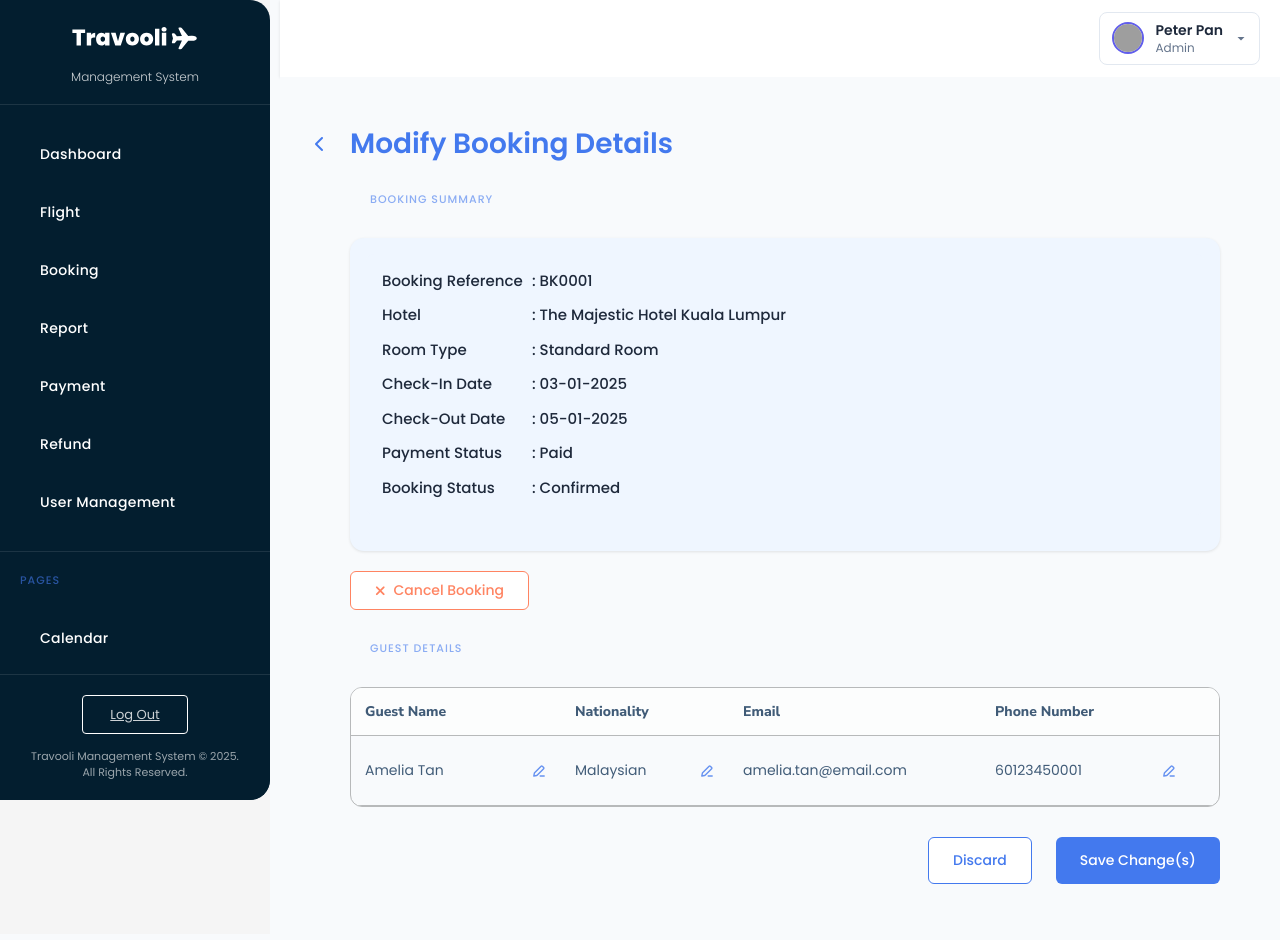
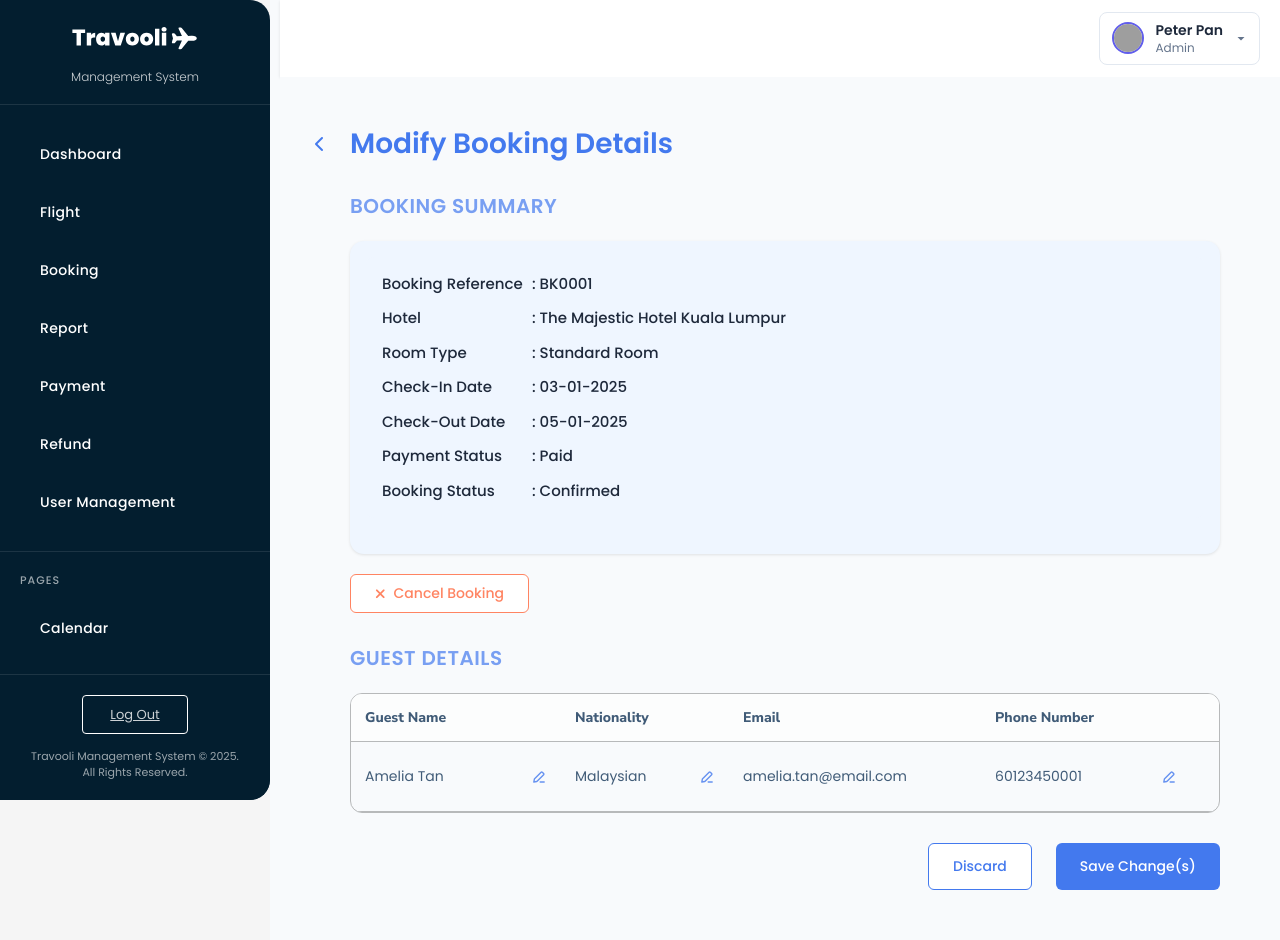
Before and after one commit to 404notfound-j/Travooli_System, a PHP site: the page made by adminModifyHotel.php in a window 1280 px wide. Before the commit the page ends 884 px from the top, so only its background shows below. Run offline with PHP 8.4, Linux system fonts and the light colour scheme; a user stored in the database is signed in; data comes from the database, SQL or seed files in the repository; grey boxes are pictures that could not be loaded.

Commit message:
modify hotel style

```diff
--- a/adminModifyHotel.php
+++ b/adminModifyHotel.php
@@ -13,6 +13,21 @@
     <link rel="stylesheet" href="css/adminModifyHotel.css">
     <link rel="stylesheet" href="css/dlt_acc_popup.css">
     <link rel="stylesheet" href="css/adminCancelHotel.css">
+
+    <style>
+        /* Section Titles */
+        .section-title-modify {
+            font-family: 'Poppins', sans-serif;
+            font-weight: 600;
+            font-size: 20px;
+            color: #4379EE;
+            margin: 0 0 10px 0;
+            text-transform: uppercase;
+            opacity: 0.7;
+            padding-left: 0;
+            letter-spacing: 0.5px;
+        }
+    </style>
 </head>
 <body>
 <?php
@@ -80,7 +95,7 @@
 
                 <div class="booking-sections">
                     <!-- Booking Summary Title -->
-                    <h2 class="section-title">BOOKING SUMMARY</h2>
+                    <h2 class="section-title-modify">BOOKING SUMMARY</h2>
 
                     <!-- Booking Summary Section -->
                     <section class="booking-summary-section">
@@ -122,7 +137,7 @@
                     </button>
 
                     <!-- Guest Details Title -->
-                    <h2 class="section-title">GUEST DETAILS</h2>
+                    <h2 class="section-title-modify">GUEST DETAILS</h2>
 
                     <!-- Guest Details Section -->
                     <section class="guest-details-section">
--- a/css/adminModifyHotel.css
+++ b/css/adminModifyHotel.css
@@ -69,19 +69,6 @@
     flex-direction: column;
     gap: 10px;
     padding-left: 10px;
-}
-
-/* Section Titles */
-.section-title {
-    font-family: 'Poppins', sans-serif;
-    font-weight: 600;
-    font-size: 22px;
-    color: #4379EE;
-    margin: 0 0 10px 0;
-    text-transform: uppercase;
-    opacity: 0.7;
-    padding-left: 0;
-    letter-spacing: 0.5px;
 }
 
 /* Common Section Styling */
```
